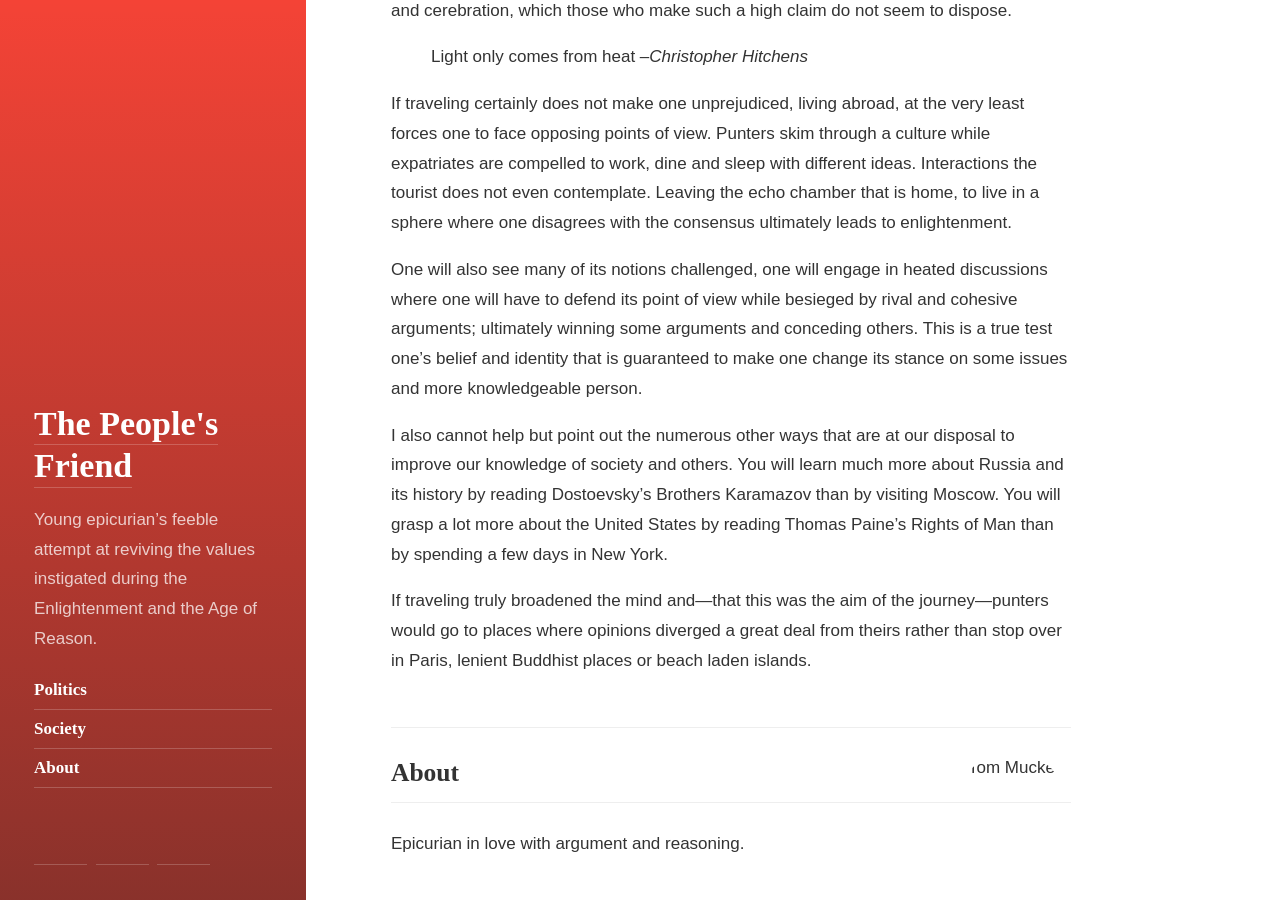
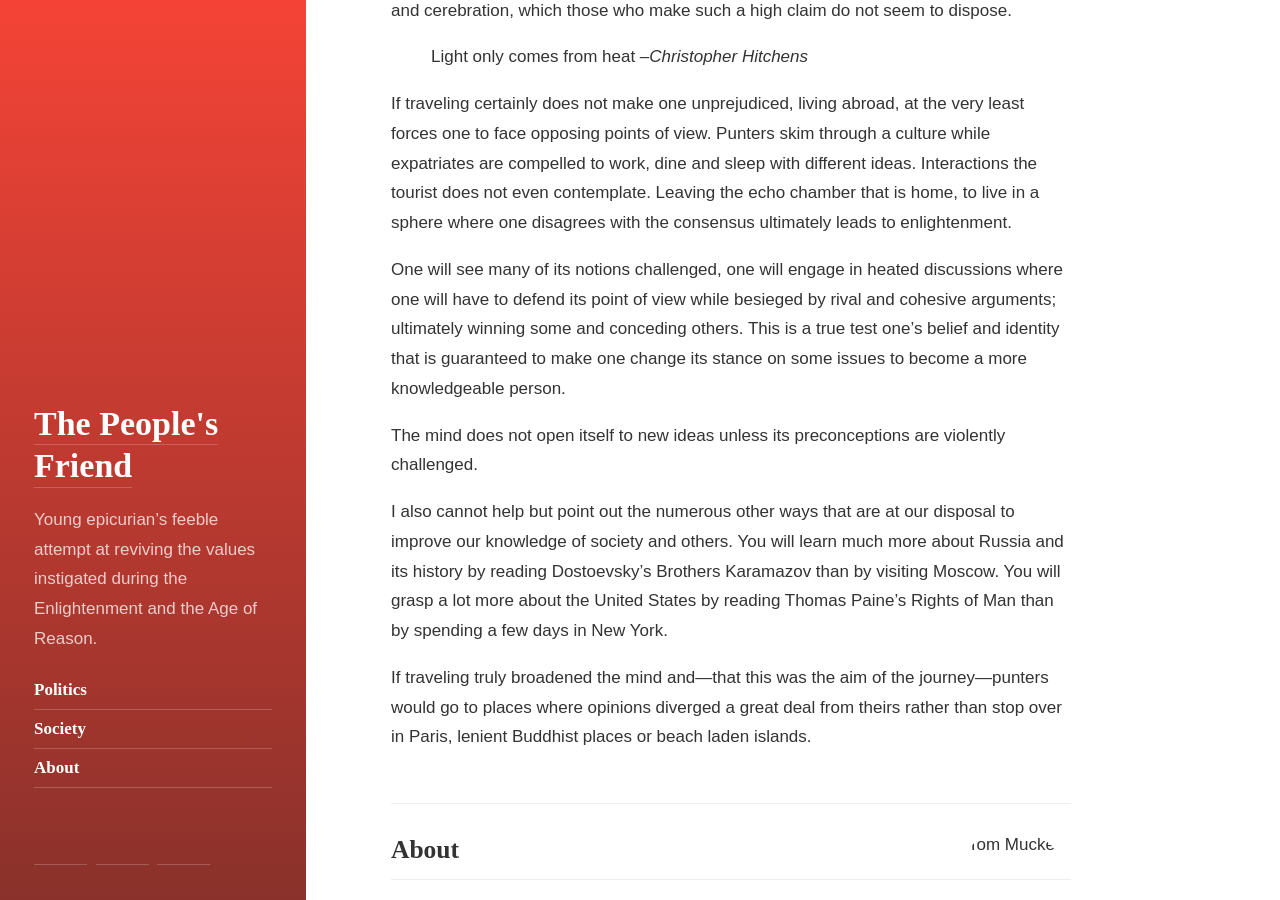
Before and after one commit to tomucker/tomucker.github.io, a Jekyll site: the page built from _posts/2017-06-28-travel-broadens-naught.md, in a window 1280 px wide and 900 px high, scrolled down 898 px. Built offline with Jekyll 4.4.1, drawn with Linux system fonts in a browser that asks for light colours; nearby versions of some CDN libraries.

Commit message:
travel typos

```diff
--- a/_posts/2017-06-28-travel-broadens-naught.md
+++ b/_posts/2017-06-28-travel-broadens-naught.md
@@ -21,7 +21,9 @@ Though most like to claim being open to new ideas, no one actually wants to risk
 
 If traveling certainly does not make one unprejudiced, living abroad, at the very least forces one to face opposing points of view. Punters skim through a culture while expatriates are compelled to work, dine and sleep with different ideas. Interactions the tourist does not even contemplate. Leaving the echo chamber that is home, to live in a sphere where one disagrees with the consensus ultimately leads to enlightenment.
 
-One will also see many of its notions challenged, one will engage in heated discussions where one will have to defend its point of view while besieged by rival and cohesive arguments; ultimately winning some arguments and conceding others. This is a true test one's belief and identity that is guaranteed to make one change its stance on some issues and more knowledgeable person.
+One will see many of its notions challenged, one will engage in heated discussions where one will have to defend its point of view while besieged by rival and cohesive arguments; ultimately winning some and conceding others. This is a true test one's belief and identity that is guaranteed to make one change its stance on some issues to become a more knowledgeable person.
+
+The mind does not open itself to new ideas unless its preconceptions are violently challenged.
 
 I also cannot help but point out the numerous other ways that are at our disposal to improve our knowledge of society and others. You will learn much more about Russia and its history by reading Dostoevsky's Brothers Karamazov than by visiting Moscow. You will grasp a lot more about the United States by reading Thomas Paine's Rights of Man than by spending a few days in New York.
 
```
Also changed, not shown: _drafts/playing-with-power.md (+2 -0 lines).
